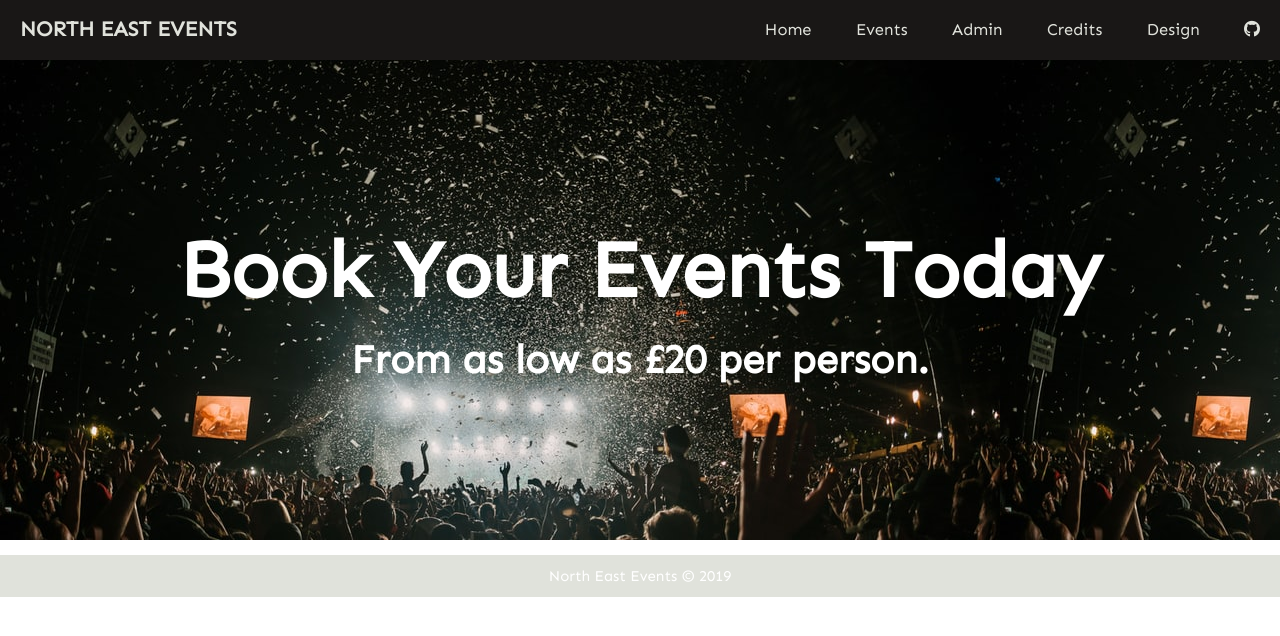
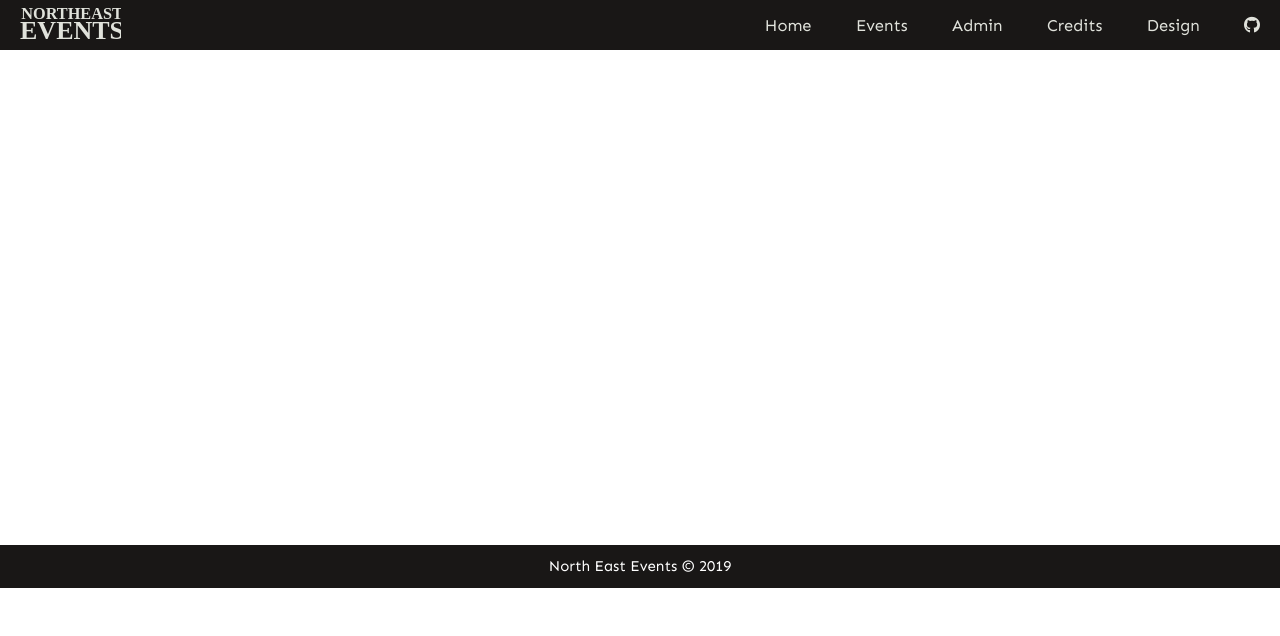
Before and after one commit to garytate/north-east-events, a PHP site: page / in a window 1280 px wide. Shown: the top 636 px of the page. Run offline with PHP 8.4, Linux system fonts and the light colour scheme; style sheets or scripts are compiled from the project's sources; some libraries are stand-ins or nearby versions.

Commit message:
Changed textlogo to svg

```diff
--- a/index.php
+++ b/index.php
@@ -36,9 +36,11 @@ Maintained by Gary Tate (W17001980)
     <header>
 
         <!-- Title *Left-Aligned* -->
-        <div class="title">
+        <!--<div class="title">
             <h1>North East Events</h1>
-        </div>
+        </div>-->
+
+        <img src="./assets/logo.svg" class="logo">
 
         <!-- Navigation *Right-Aligned* -->
         <nav>
@@ -55,7 +57,7 @@ Maintained by Gary Tate (W17001980)
     </header>
 
     <!-- Splash Background -->
-    <section class="splash">
+    <section class="landing">
         <div class="container">
 
             <h1>Book Your Events Today</h1>
--- a/sass/style.scss
+++ b/sass/style.scss
@@ -52,6 +52,7 @@ header li, a, button {
   text-decoration: none;
 }
 
+/*
 header h1 {
   padding-left: 20px;
   text-transform: uppercase;
@@ -59,6 +60,12 @@ header h1 {
   font-size: 1.4em;
   flex: 1;
   cursor: pointer;
+}
+*/
+
+.logo {
+  padding: 5px 5px 5px 20px;
+  height: 50px;
 }
 
 nav li {
@@ -77,24 +84,20 @@ nav li a:hover {
   color: white;
 }
 
-.search {
-  background: white;
+.landing {
+  text-align: center;
+  color: white;
+  min-height: 100%;
 }
 
-.splash {
-  text-align: center;
-  background-image: url('../assets/img/festival.jpg');
-  color: white;
-}
-
-.splash h2 {
+.landing h2 {
   font-size: 40px;
   padding: 0;
   margin: 0;
   padding: 0 0 150px 0;
 }
 
-.splash h1 {
+.landing h1 {
   padding: 150px 0 0 0;
   margin: 0;
   font-size: 80px;
@@ -223,7 +226,8 @@ button {
 }
 
 footer {
-  background-color: $color_secondary;
+  background-color: $color_primary;
+  color: $color_secondary;
 }
 
 .seperator {
```
Also changed, not shown: assets/img/bowling.jpg (deleted), assets/img/festival.jpg (deleted), assets/img/go-karting.jpg (deleted), assets/img/go-karting.png (deleted), assets/img/judo.jpg (deleted), assets/img/kung-fu.jpg (deleted), assets/img/skateboarding.jpg (deleted), assets/logo.svg (added).
